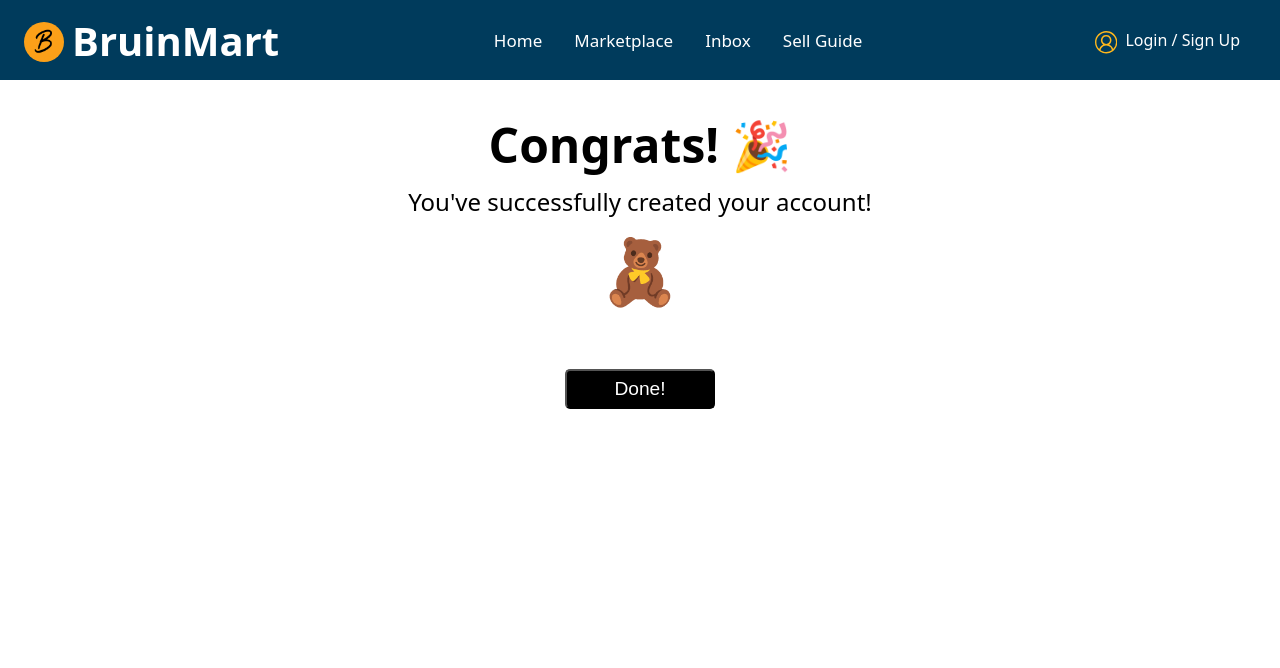
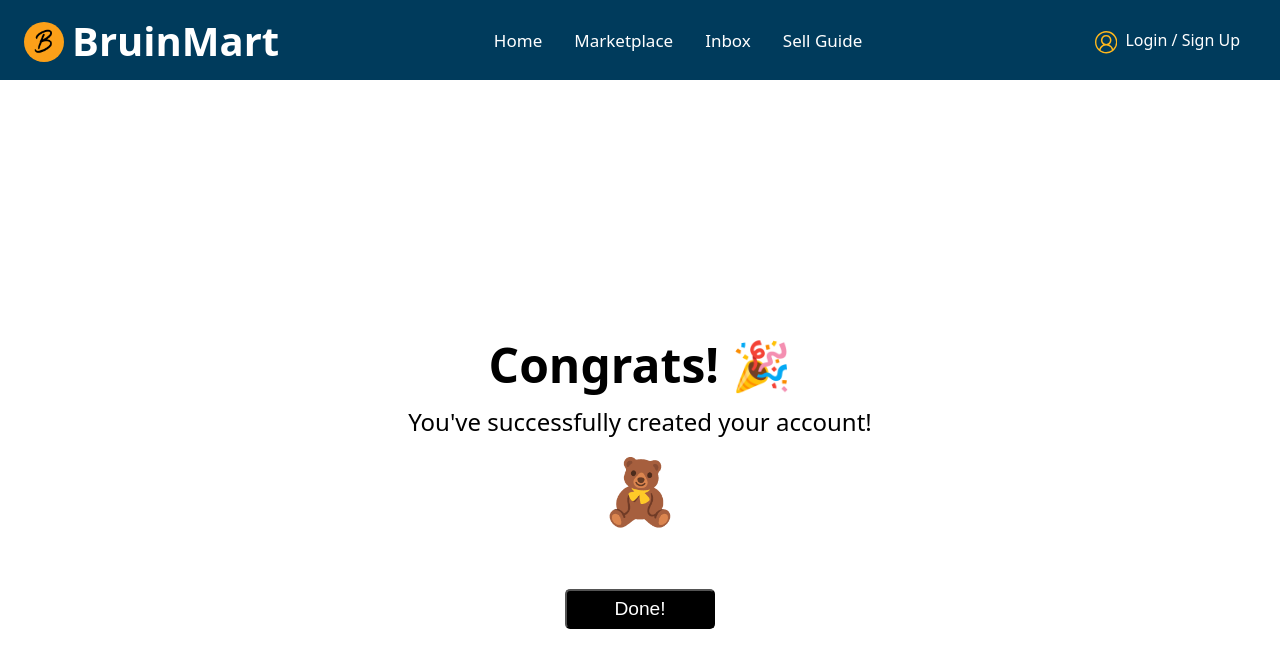
Before and after one commit to ythou00/BruinMart_Official, a React (Vite) app: page /setup-complete in a window 1280 px wide. Shown: the top 668 px of the page. Built offline with nearby package versions, Linux system fonts and the light colour scheme; a web font is replaced by a local one.

Commit message:
align everything in the center

```diff
--- a/src/component/FinishUserStyles.css
+++ b/src/component/FinishUserStyles.css
@@ -24,3 +24,12 @@
     font-size: 1.2rem;
     border-radius: 5px;
 }
+
+.centered-container {
+  display: flex;
+  flex-direction: column;
+  align-items: center;
+  justify-content: center;
+  min-height: 100vh;
+  text-align: center;
+}
```
